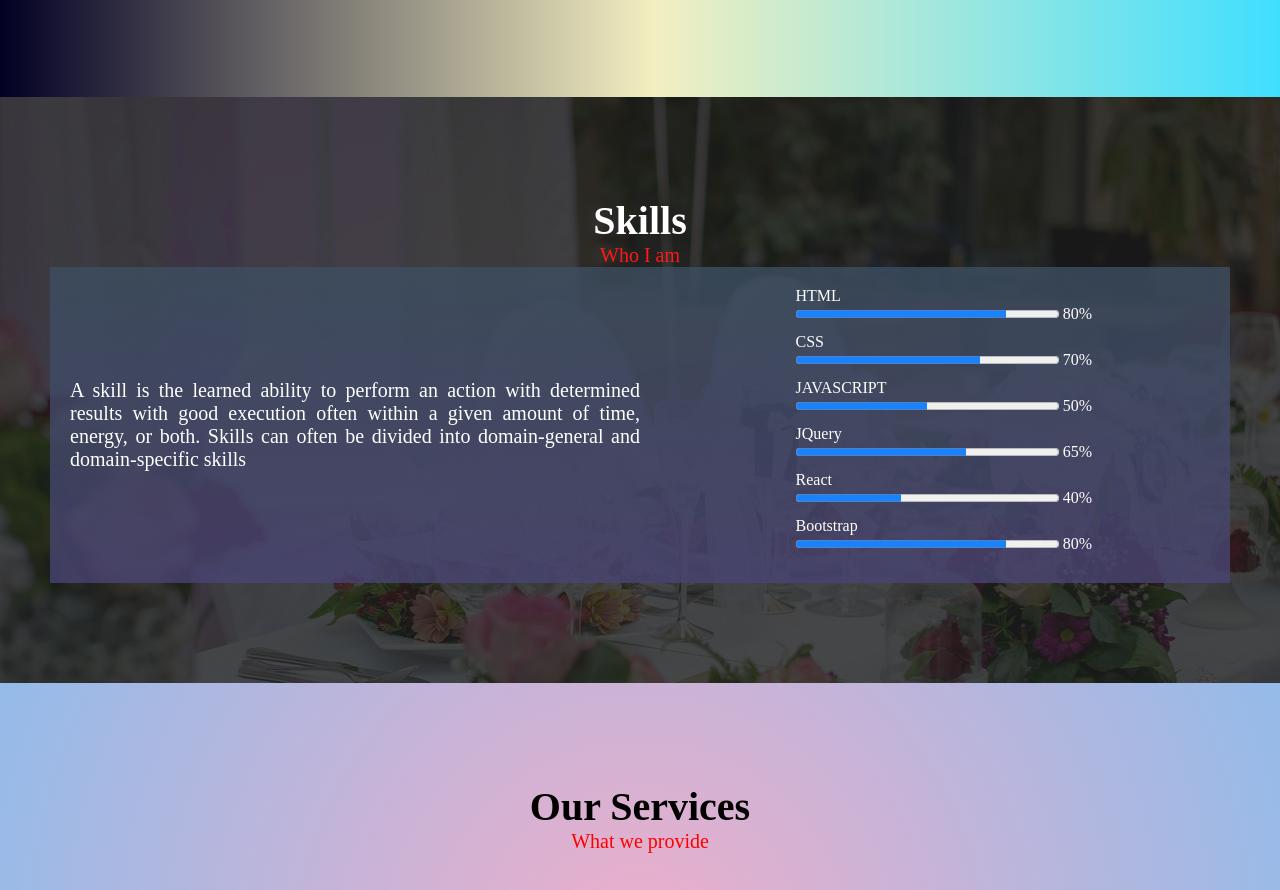
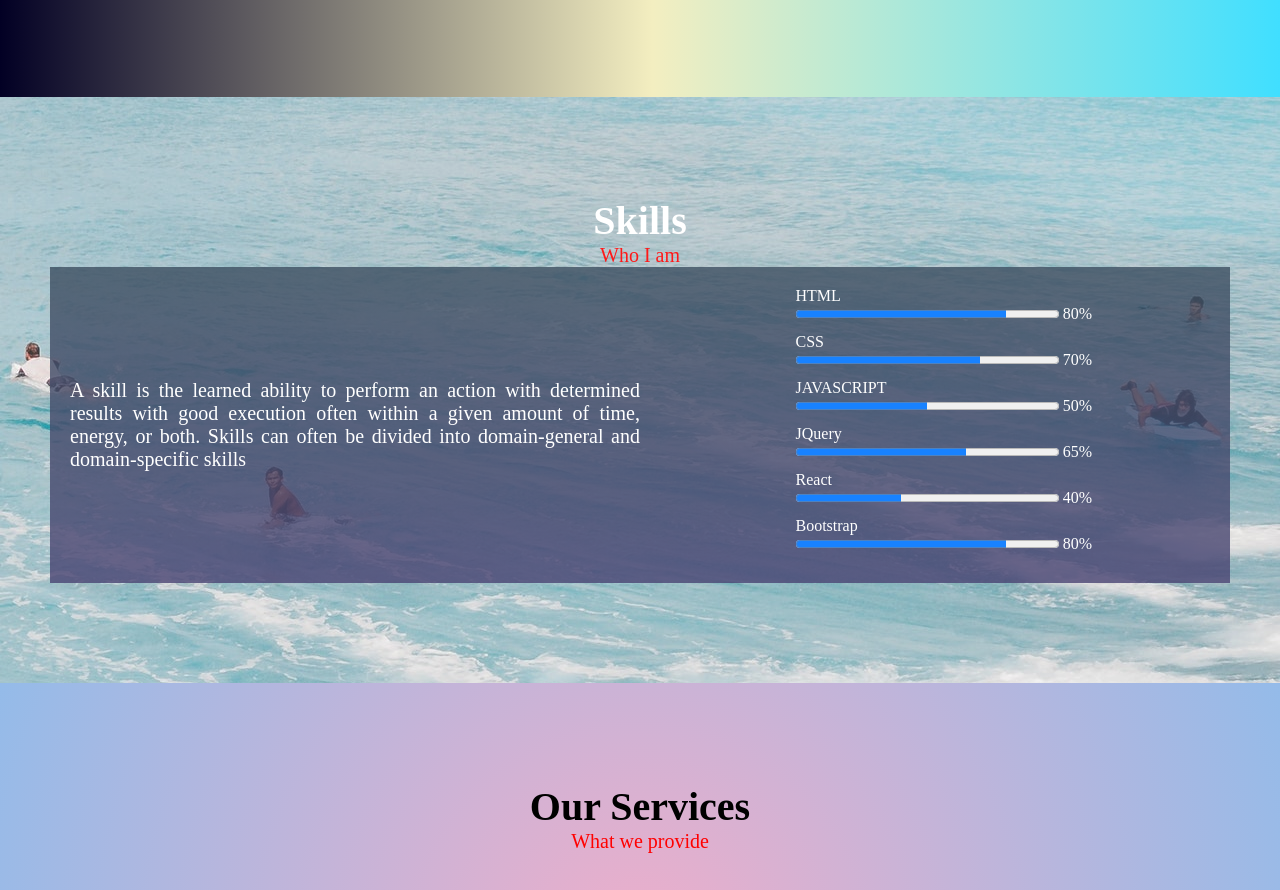
Before and after one commit to Abhinav-Mishra123/portfolioabhinav, a plain HTML site: page index.html in a window 1280 px wide. Shown: the part 1377-2267 px from the top of the page. Drawn offline with nearby package versions, Linux system fonts and the light colour scheme.

Commit message:
Update style.css

```diff
--- a/style.css
+++ b/style.css
@@ -135,7 +135,7 @@ nav {
 
 #skills {
     padding: 100px 50px;
-    background: url("bg2.jpg");
+    background: url("skill.jpg");
     color: white;
     opacity: 0.9;
 }
```
